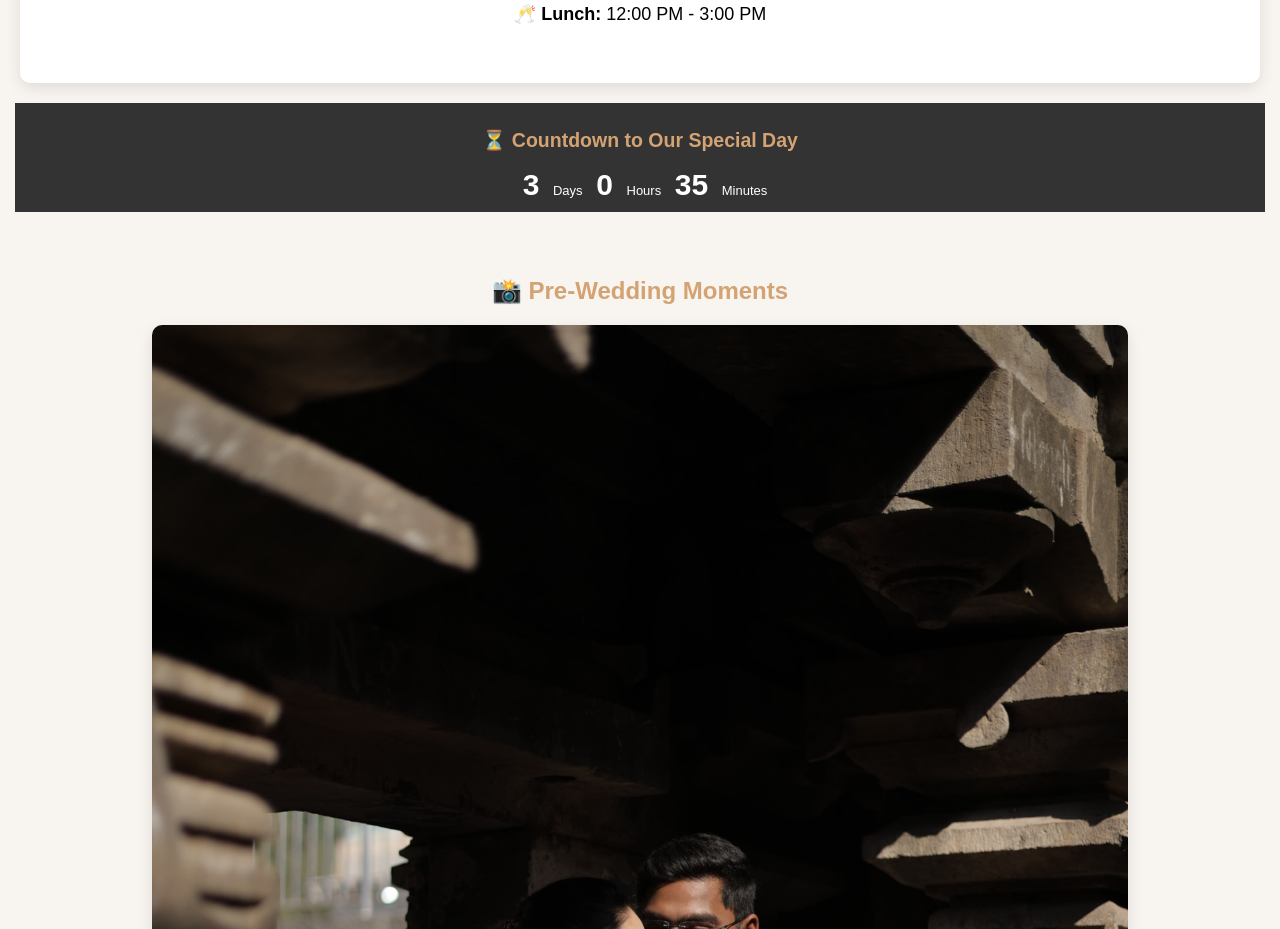
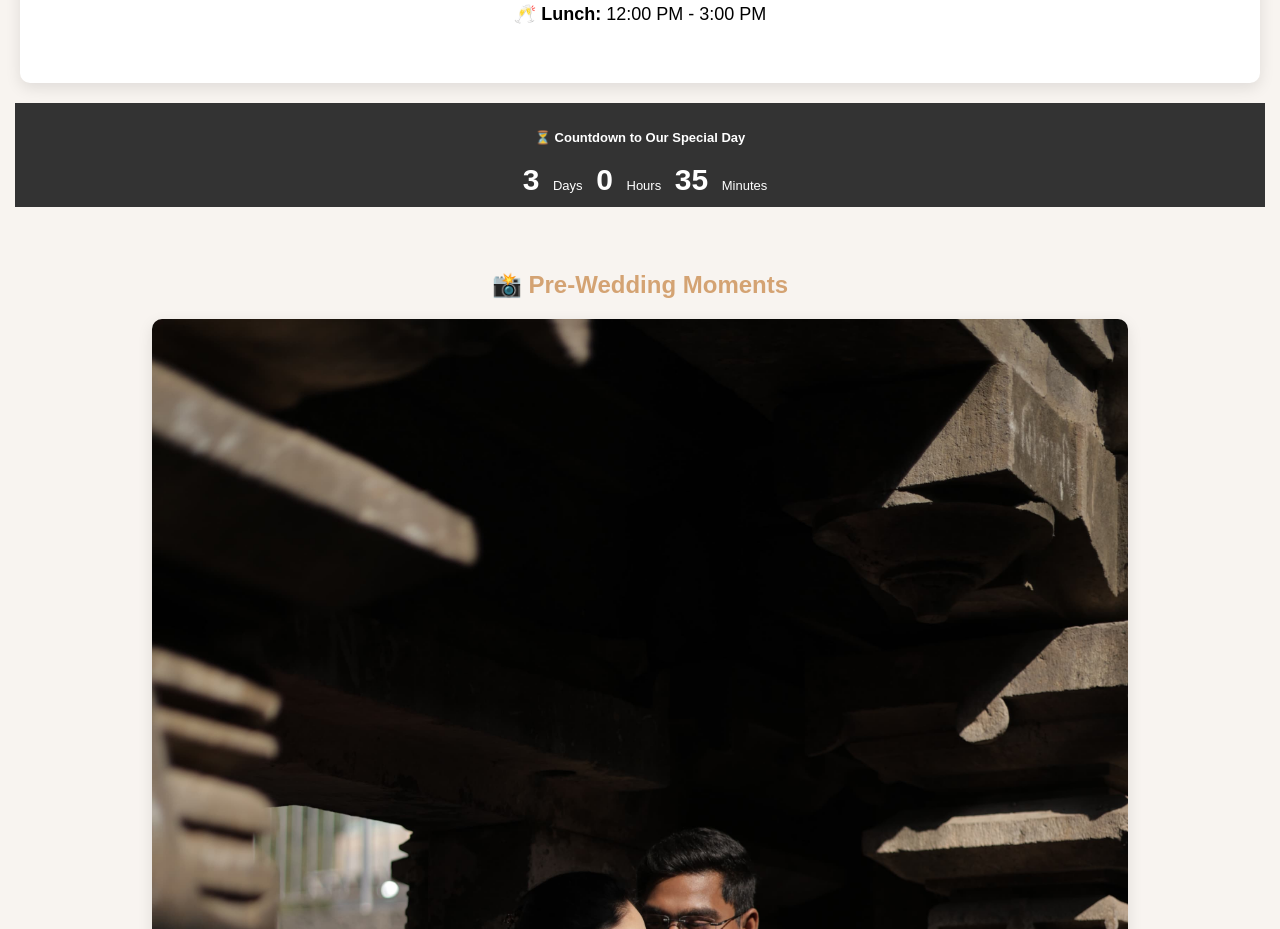
Before and after one commit to riteshgondhale/wedding-invitation-website-, a plain HTML site: page index.html in a window 1280 px wide. Shown: the part 1152-2081 px from the top of the page. Drawn offline with Linux system fonts and the light colour scheme.

Commit message:
Update index.html

```diff
--- a/index.html
+++ b/index.html
@@ -36,7 +36,7 @@
 
     <!-- Countdown Timer -->
     <section class="countdown">
-        <h2>⏳ Countdown to Our Special Day</h2>
+        <h4>⏳ Countdown to Our Special Day</h4>
         <div id="timer">
             <span id="days">00</span> Days
             <span id="hours">00</span> Hours
```
